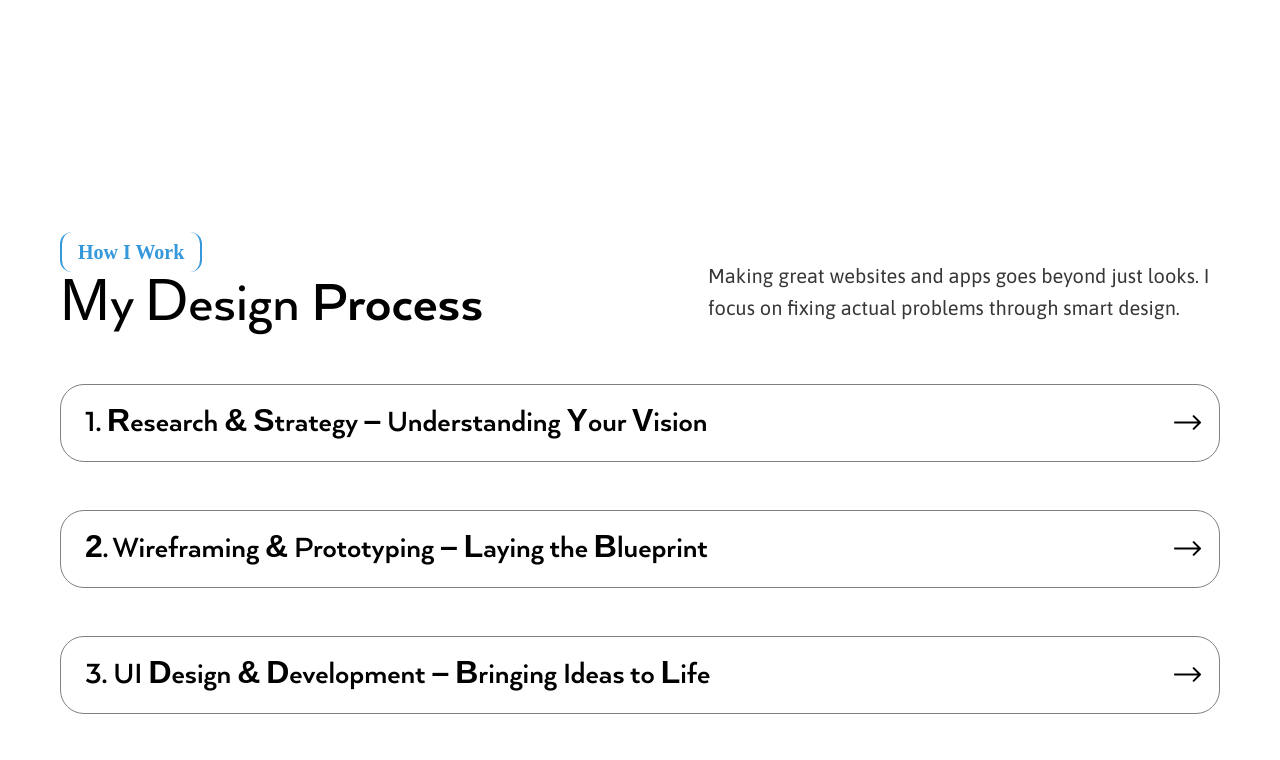
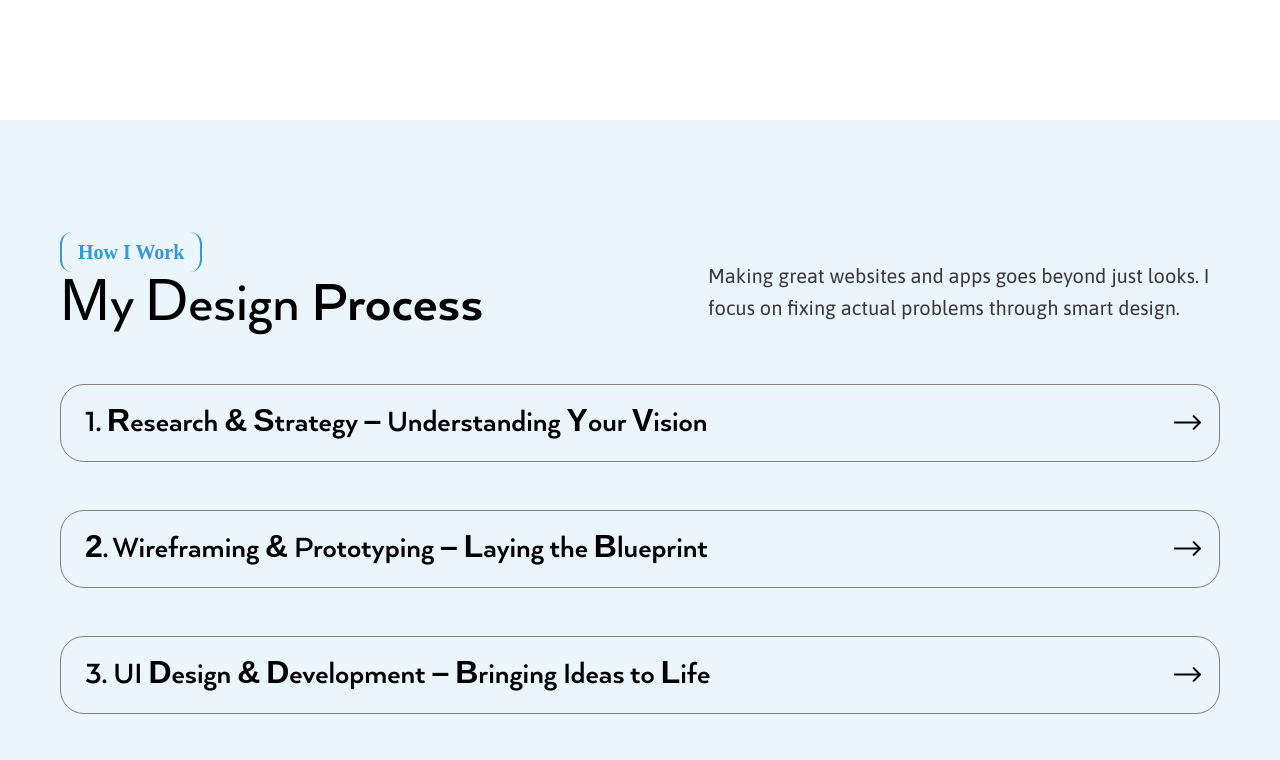
Before and after one commit to Khushi-maan/maanwrldz, a Next.js app: page / in a window 1280 px wide. Shown: the part 4735-5495 px from the top of the page. Built offline with nearby package versions, Linux system fonts and the light colour scheme; a web font is replaced by a local one.

Commit message:
adding howitwork

```diff
--- a/src/app/components/HowIWork.tsx
+++ b/src/app/components/HowIWork.tsx
@@ -9,7 +9,7 @@ const HowIWork: React.FC = () => {
   const [activeIndex, setActiveIndex] = useState<number | null>(null);
 
   return (
-    <div className="bg-opacity-10 py-10 xl:py-28 lg:py-16 md:py-14 sm:py-12">
+    <div className="bg-skyblue bg-opacity-10 py-10 xl:py-28 lg:py-16 md:py-14 sm:py-12">
       <div className="container 3xl:max-w-[1560px] 2xl:max-w-[1400px] max-w-[1200px]">
         {/* Header Section */}
         <div className="flex items-center justify-between max-lg:flex-col max-lg:text-center gap-x-20">
```
